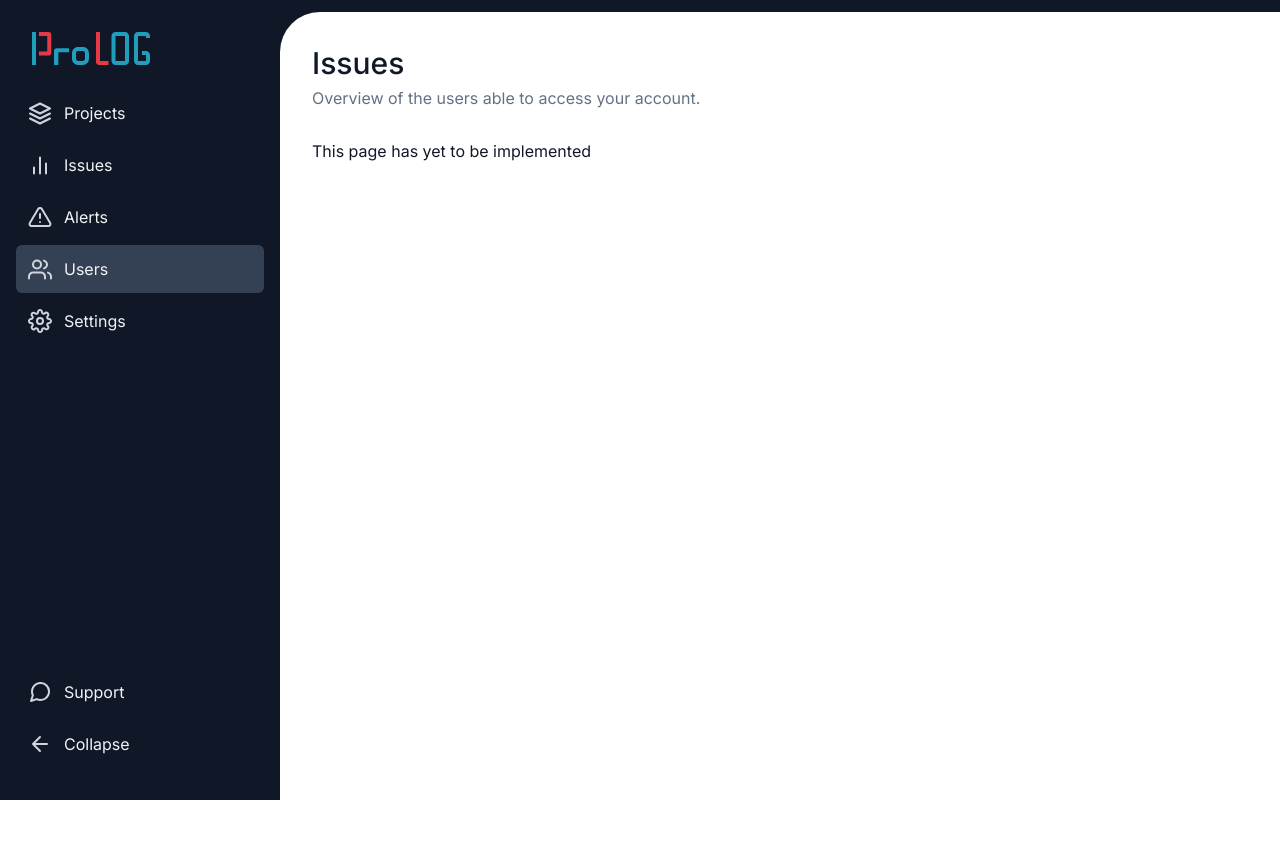
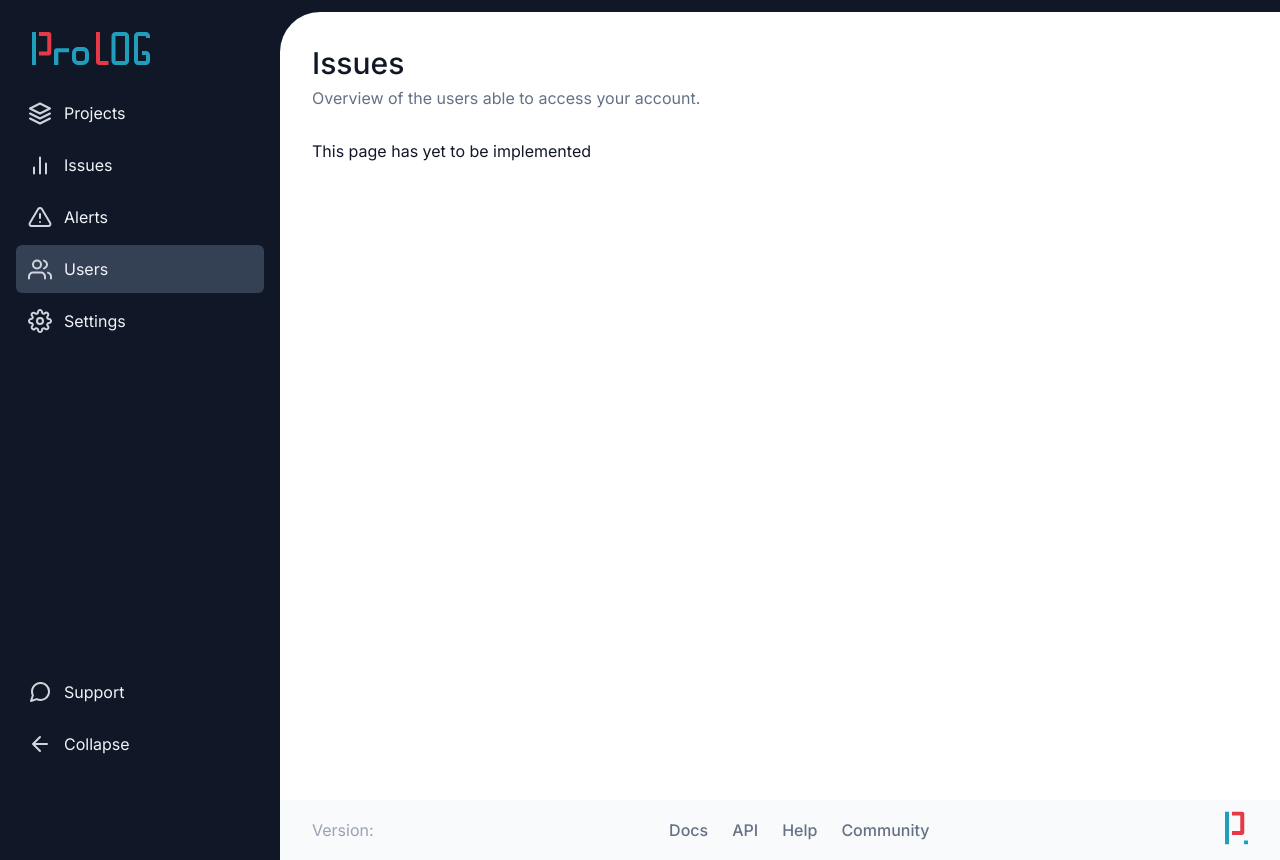
Before and after one commit to profydev/prolog-app-oryxwhite, a Next.js app: page /dashboard/users in a window 1280 px wide. Before the commit the page ends 800 px from the top, so only its background shows below. Built offline with nearby package versions, Linux system fonts and the light colour scheme.

Commit message:
Add footer to dashboard

```diff
--- /dev/null
+++ b/features/layout/footer/footer.module.scss
@@ -0,0 +1,47 @@
+@use "@styles/color";
+@use "@styles/font";
+@use "@styles/breakpoint";
+
+.footer {
+  background: color.$gray-50;
+  display: flex;
+  flex-direction: column;
+  align-items: center;
+  align-self: stretch;
+  padding: 24px;
+  gap: 24px;
+
+  div:nth-child(1) {
+    order: 1;
+  }
+
+  @media (min-width: breakpoint.$desktop) {
+    height: 60px;
+    flex-direction: row;
+    justify-content: space-between;
+    gap: 0;
+    padding: 0 32px;
+
+    div:nth-child(1) {
+      order: 0;
+    }
+  }
+}
+
+.version {
+  color: color.$gray-400;
+  font: font.$text-md-regular;
+}
+
+.footerLinks {
+  display: flex;
+  justify-content: center;
+  align-items: flex-start;
+  gap: 24px;
+
+  a {
+    color: color.$gray-500;
+    font: font.$text-md-medium;
+    text-decoration: none;
+  }
+}
--- /dev/null
+++ b/features/layout/footer/footer.tsx
@@ -0,0 +1,23 @@
+import styles from "./footer.module.scss";
+import getConfig from "next/config";
+
+const { publicRuntimeConfig } = getConfig();
+
+export function Footer() {
+  return (
+    <div className={styles.footer}>
+      <div className={styles.version}>
+        Version: {publicRuntimeConfig?.version}
+      </div>
+      <div className={styles.footerLinks}>
+        <a href="#">Docs</a>
+        <a href="#">API</a>
+        <a href="#">Help</a>
+        <a href="#">Community</a>
+      </div>
+      <div>
+        <img src="/icons/logo-footer.svg" alt="Logo" />
+      </div>
+    </div>
+  );
+}
--- /dev/null
+++ b/features/layout/footer/index.ts
@@ -0,0 +1 @@
+export { Footer } from "./footer";
--- a/features/layout/page-container/page-container.tsx
+++ b/features/layout/page-container/page-container.tsx
@@ -1,4 +1,5 @@
 import Head from "next/head";
+import { Footer } from "../footer";
 import { SidebarNavigation } from "../sidebar-navigation";
 import styles from "./page-container.module.scss";
 
@@ -26,6 +27,7 @@ export function PageContainer({ children, title, info }: PageContainerProps) {
           <div className={styles.info}>{info}</div>
           {children}
         </div>
+        <Footer />
       </main>
     </div>
   );
--- a/next.config.js
+++ b/next.config.js
@@ -1,5 +1,12 @@
 /** @type {import('next').NextConfig} */
+// eslint-disable-next-line
+const { version } = require('./package.json');
+
+
 const nextConfig = {
+  publicRuntimeConfig: {
+    version,
+  },
   reactStrictMode: true,
   images: {
     domains: ["prolog-api.profy.dev"],
```
Also changed, not shown: public/icons/logo-footer.svg (added).
